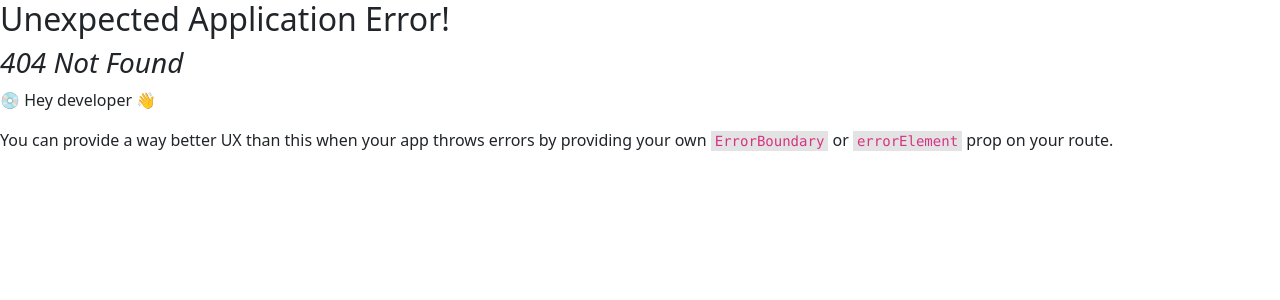
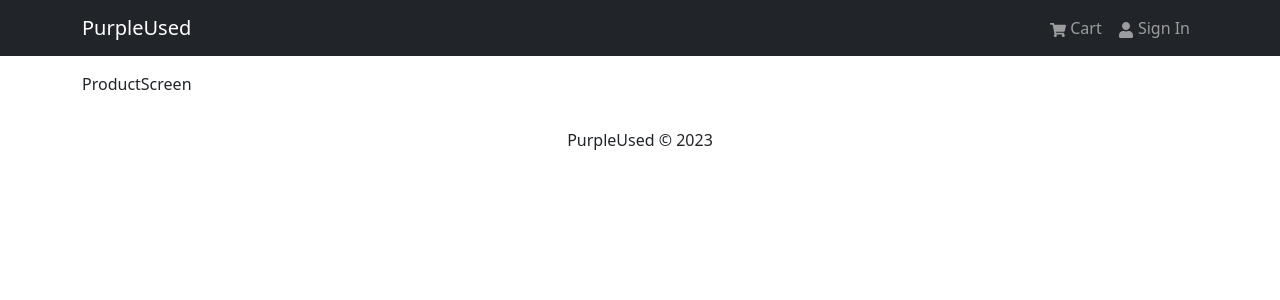
Before and after one commit to solidwake/eshop, a React (Vite) app in the folder frontend/: page /product/1 in a window 1280 px wide. Before the commit this address had no page. Shown: the top 300 px of the page. Built offline with nearby package versions, Linux system fonts and the light colour scheme.

Commit message:
add get product details screen base

```diff
--- a/frontend/src/main.jsx
+++ b/frontend/src/main.jsx
@@ -10,11 +10,13 @@ import App from './App.jsx'
 import './index.css'
 import 'bootstrap/dist/css/bootstrap.min.css'
 import HomeScreen from './screens/HomeScreen.jsx'
+import ProductScreen from './screens/ProductScreen.jsx'
 
 const router = createBrowserRouter(
   createRoutesFromElements(
     <Route path='/' element={<App />}>
       <Route index={true} path='/' element={<HomeScreen />} />
+      <Route path='/product/:id' element={<ProductScreen />} />
     </Route>
   )
 )
--- a/frontend/src/screens/ProductScreen.jsx
+++ b/frontend/src/screens/ProductScreen.jsx
@@ -4,6 +4,7 @@ import products from '../products'
 function ProductScreen() {
   const { id: productId } = useParams()
   const product = products.find((p) => p._id === productId)
+  console.log(product)
 
   return (
     <div>ProductScreen</div>
```
